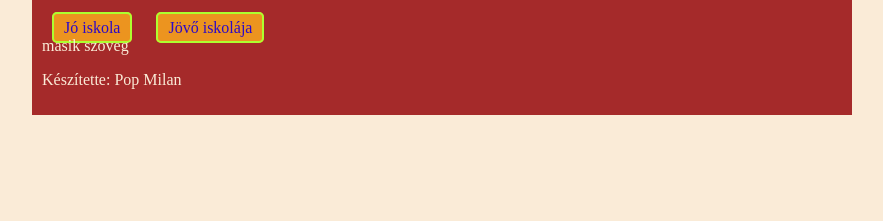
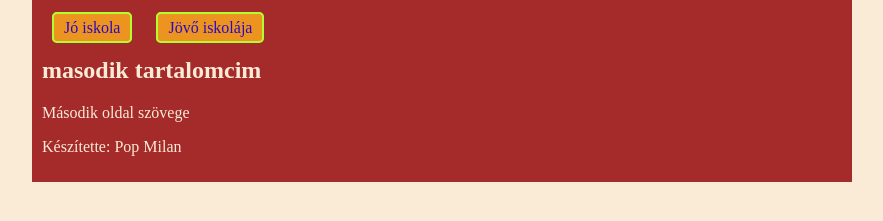
Before and after one commit to milan270/j-v--iskol-ja, a plain HTML site: page masik.html in a window 1280 px wide. Shown: the part 79-300 px from the top of the page, without its empty margins (198-1081 px from the left). Drawn offline with Linux system fonts and the light colour scheme.

Commit message:
szoveg valtoztatasa

```diff
--- a/masik.html
+++ b/masik.html
@@ -17,7 +17,8 @@
             <a href="masik.html">Jövő iskolája</a>
         </div>
         <div id="tartalom">
-            masik szoveg
+            <h2>masodik tartalomcim</h2>
+            <p>Második oldal szövege</p>
         </div>
         <div id="lablec">
             <p>Készítette: Pop Milan</p>
```
